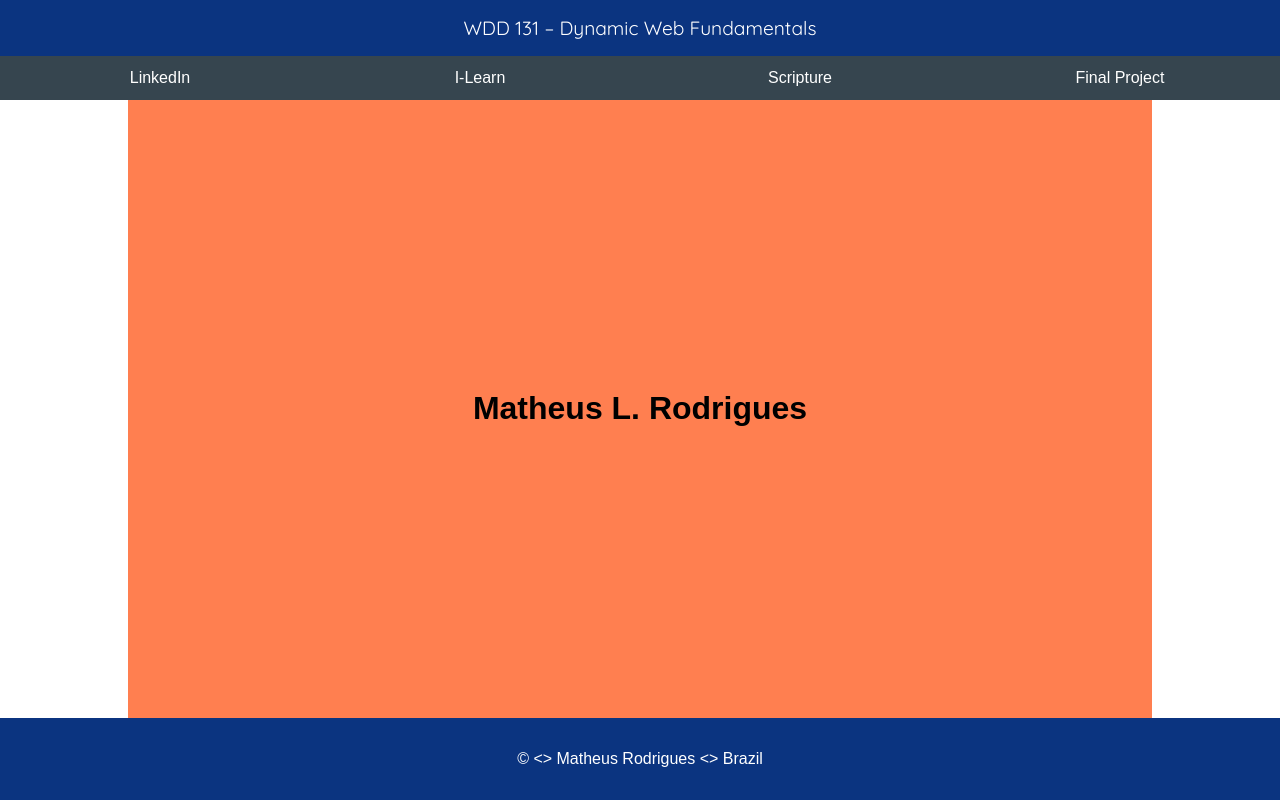
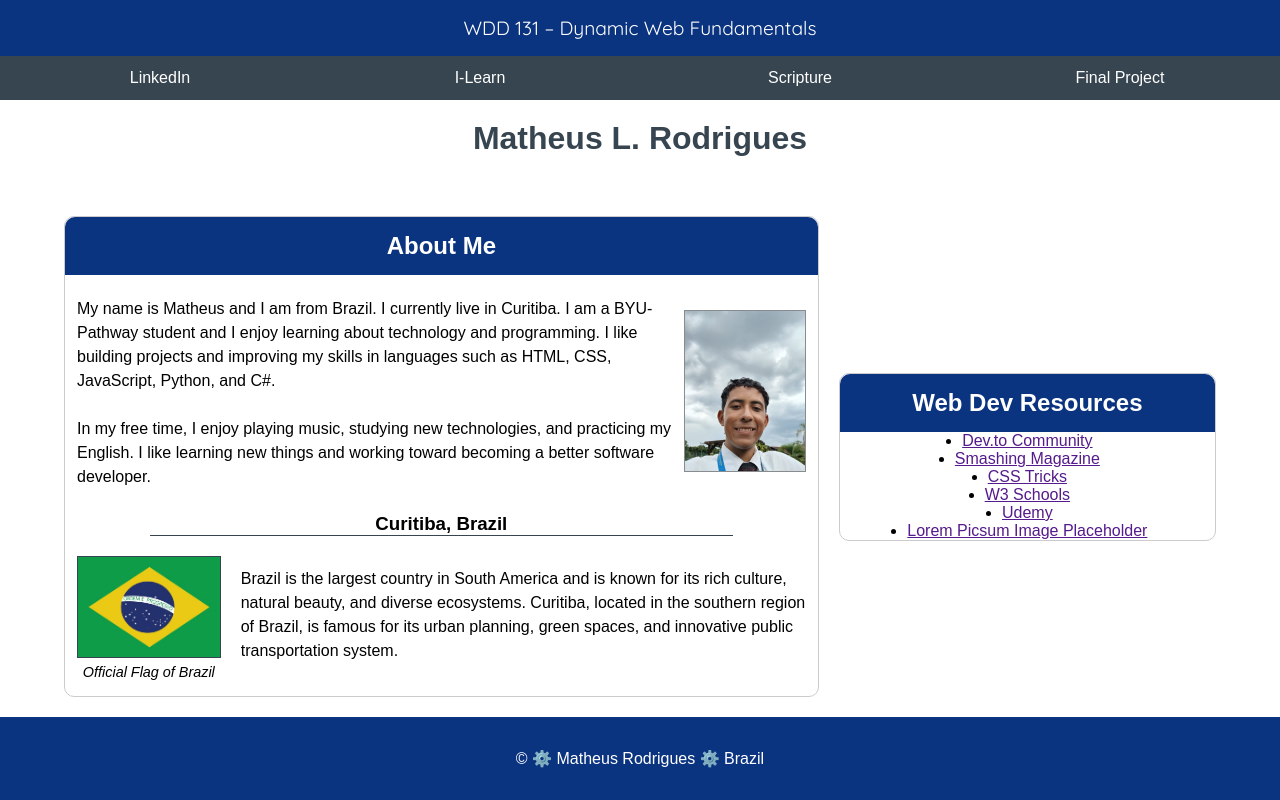
Before and after one commit to Ma1heus/wdd131, a plain HTML site: page week01/index.html in a window 1280 px wide. Drawn offline with Linux system fonts and the light colour scheme.

Commit message:
new changes

```diff
--- a/week01/index.html
+++ b/week01/index.html
@@ -30,13 +30,66 @@
     </header>
     <main>
         <h1>Matheus L. Rodrigues</h1>
-        <section class="card"></section>
-        <section class="card"></section>
+        <section class="card">
+            <h2>About Me</h2>
+            <div class="about-section">
+                <div class="text">
+                    <p>
+                        My name is Matheus and I am from Brazil. I currently live in Curitiba. I am a BYU-Pathway
+                        student and I enjoy learning
+                        about technology and programming. I like building projects and improving my skills in languages
+                        such as HTML, CSS,
+                        JavaScript, Python, and C#.
+                        <br><br>
+                        In my free time, I enjoy playing music, studying new technologies, and practicing my English. I
+                        like learning new things
+                        and working toward becoming a better software developer.
+                    </p>
+                </div>
+
+                <div class="photo">
+                    <img src="images/matheus-rodrigues-photo.jpeg" alt="Ruby">
+                </div>
+            </div>
+
+
+
+            <div class="location-section">
+                <h3>Curitiba, Brazil</h3>
+                <div class="location-content">
+
+                    <div class="flag">
+                        <img src="images/brazil-flag.jpg" alt="Flag of Brazil">
+                        <p>Official Flag of Brazil</p>
+                    </div>
+
+                    <div class="location-text">
+                        <p>
+                            Brazil is the largest country in South America and is known for its rich culture,
+                            natural beauty, and diverse ecosystems. Curitiba, located in the southern region
+                            of Brazil, is famous for its urban planning, green spaces, and innovative public
+                            transportation system.
+                        </p>
+                    </div>
+                </div>
+            </div>
+        </section>
+        <section class="card">
+            <h2>Web Dev Resources</h2>
+            <ul class="card-links">
+                <li><a href="">Dev.to Community</a></li>
+                <li><a href="">Smashing Magazine</a></li>
+                <li><a href="">CSS Tricks</a></li>
+                <li><a href="">W3 Schools</a></li>
+                <li><a href="">Udemy</a></li>
+                <li><a href="">Lorem Picsum Image Placeholder</a></li>
+            </ul>
+        </section>
     </main>
     <footer>
         <p>&copy;
             <span id="currentyear"></span>
-            <> Matheus Rodrigues <> Brazil
+            ⚙️ Matheus Rodrigues ⚙️ Brazil
         </p>
         <p id="lastModified"></p>
     </footer>
--- a/week01/styles/base.css
+++ b/week01/styles/base.css
@@ -1,5 +1,6 @@
 * {
     margin: 0;
+    padding: 0;
     font-family: 'Montserrat', sans-serif;
 }
 
@@ -76,14 +77,98 @@ header nav a:hover {
 
 /* MAIN */
 main {
-    display: flex;
+    display: grid;
+    grid-template-columns: 2fr 1fr;
     align-items: center;
-    justify-content: center;
+    gap: 20px;
+    margin: 2rem auto;
 
-    width: 80%;
+    width: 90%;
     flex: 1;
     margin: 0 auto;
-    background: coral;
+}
+
+main h1 {
+    grid-column: 1 / 3;
+    text-align: center;
+    color: #36454f;
+}
+
+.card {
+    background: white;
+    border-radius: 10px;
+    border: 1px solid #ccc;
+}
+
+.card h2{
+    text-align: center;
+    background-color: rgb(11, 52, 128);
+    color: #fff;
+
+    padding: 15px;
+    margin: 0;
+    border-radius: 10px 10px 0 0;
+}
+
+.about-section{
+    display: flex;
+    justify-content: center;
+    align-items: center;
+    padding: 12px;
+    gap: 10px;
+    margin-top: 10px;
+}
+
+.about-section p, .location-content p{
+    line-height: 1.5;
+}
+
+.about-section .photo img{
+    height: 160px;
+    border: 1px solid #888c8f;
+}
+
+.location-section{
+    display: flex;
+    justify-content: center;
+    align-items: center;
+    flex-direction: column;
+    padding: 12px;
+}
+
+.location-content {
+    display: flex;
+    gap: 20px;
+    margin-top: 10px;
+    align-items: center;
+}
+
+.location-section h3{
+    width: 80%;
+    text-align: center;
+    border-bottom: 1px solid #36454f;
+}
+
+.flag{
+    margin-top: 10px;
+}
+
+.flag p{
+    text-align: center;
+    font-style: italic;
+    font-size: 0.9rem;
+}
+
+.flag img{
+    height: 100px;
+    border: 1px solid #36454f
+}
+
+.card-links{
+    display: flex;
+    justify-content: center;
+    align-items: center;
+    flex-direction: column;
 }
 
 /* FOOTER */
```
Also changed, not shown: week01/images/brazil-flag.jpg (added), week01/images/matheus-rodrigues-photo.jpeg (added).
